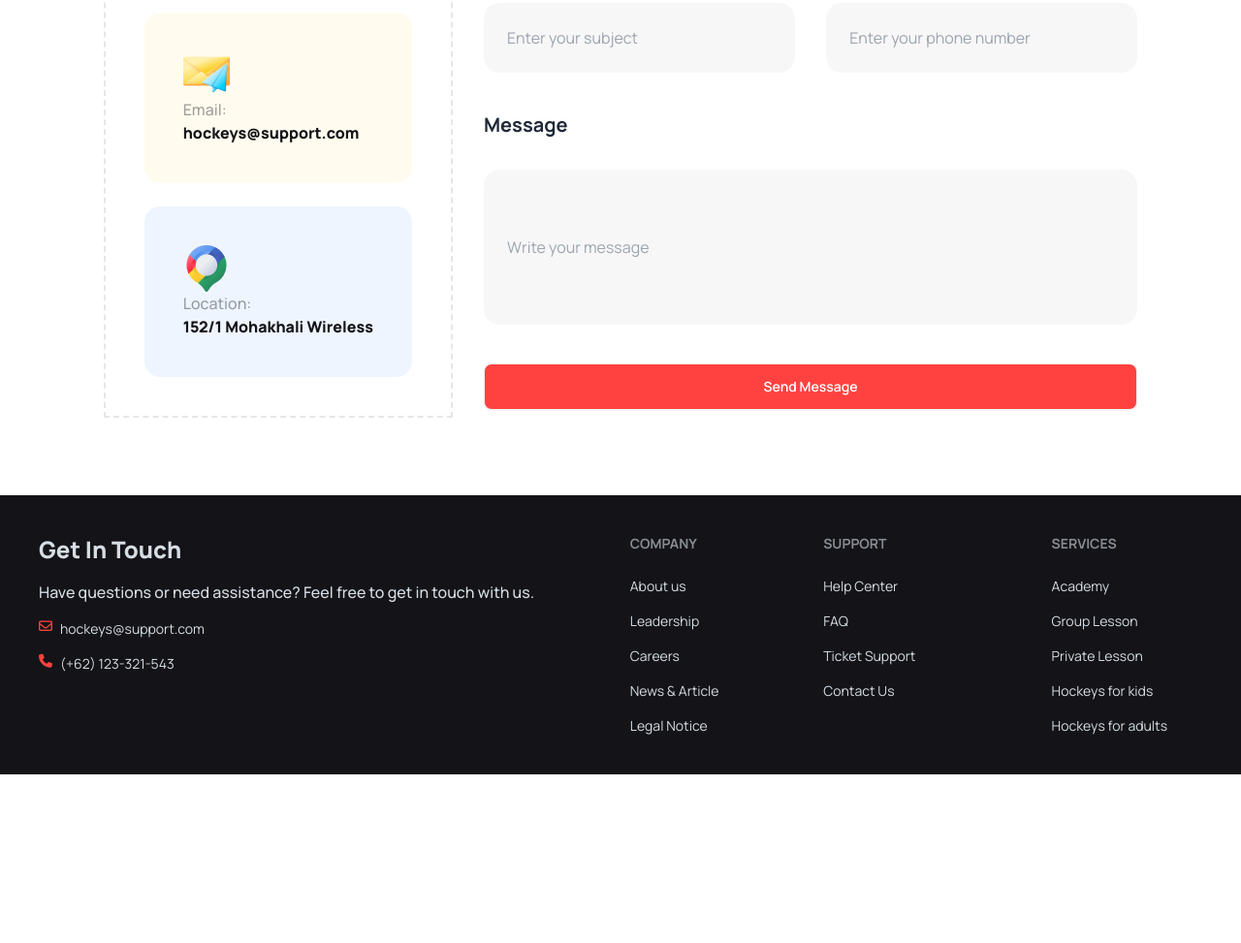
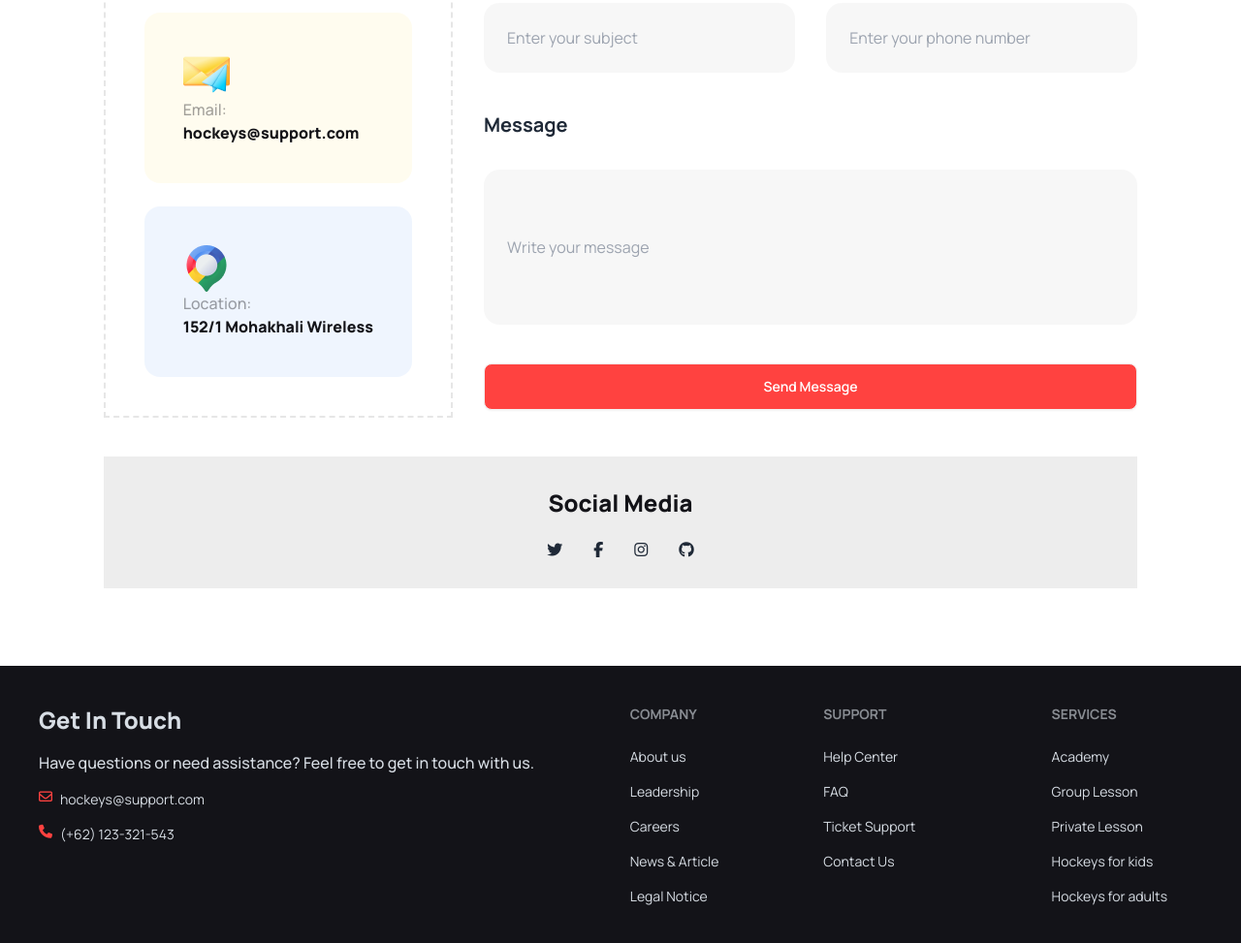
Before and after one commit to irfan-s-m/assignment-3, a plain HTML site: page index.html in a window 1280 px wide. Shown: the part 3700-4673 px from the top of the page at 97% size. Before the commit the page ends 4499 px from the top, so only its background shows below. Drawn offline with nearby package versions, Linux system fonts and the light colour scheme.

Commit message:
Social media section done

```diff
--- a/index.html
+++ b/index.html
@@ -381,6 +381,17 @@
                         <button class="btn bg-[#FF4240] text-white lg:col-span-2">Send Message</button>
                 </div>
             </div>
+            <div class="my-10 bg-[#10101313] flex flex-col gap-6 justify-center items-center p-8">
+                <div>
+                    <h3 class="text-[#131318] text-2xl font-extrabold">Social Media</h3>
+                </div>
+                <div class="flex gap-8">
+                    <a href="https://twitter.com" class="fa fa-twitter"></a>
+                    <a href="https://facebook.com" class="fa fa-facebook"></a>
+                    <a href="https://instagram.com" class="fa fa-instagram"></a>
+                    <a href="https://github.com" class="fa fa-github"></a>
+                </div>
+            </div>
         </Section>
         <!-- Section 5 End -->
     </main>
```
